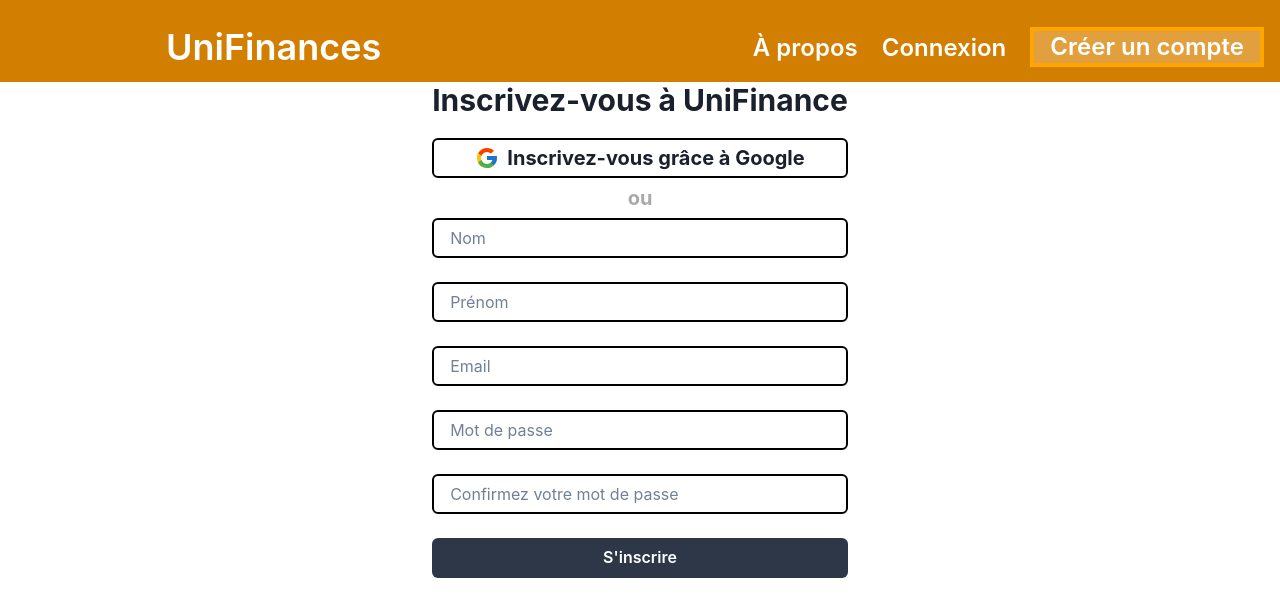
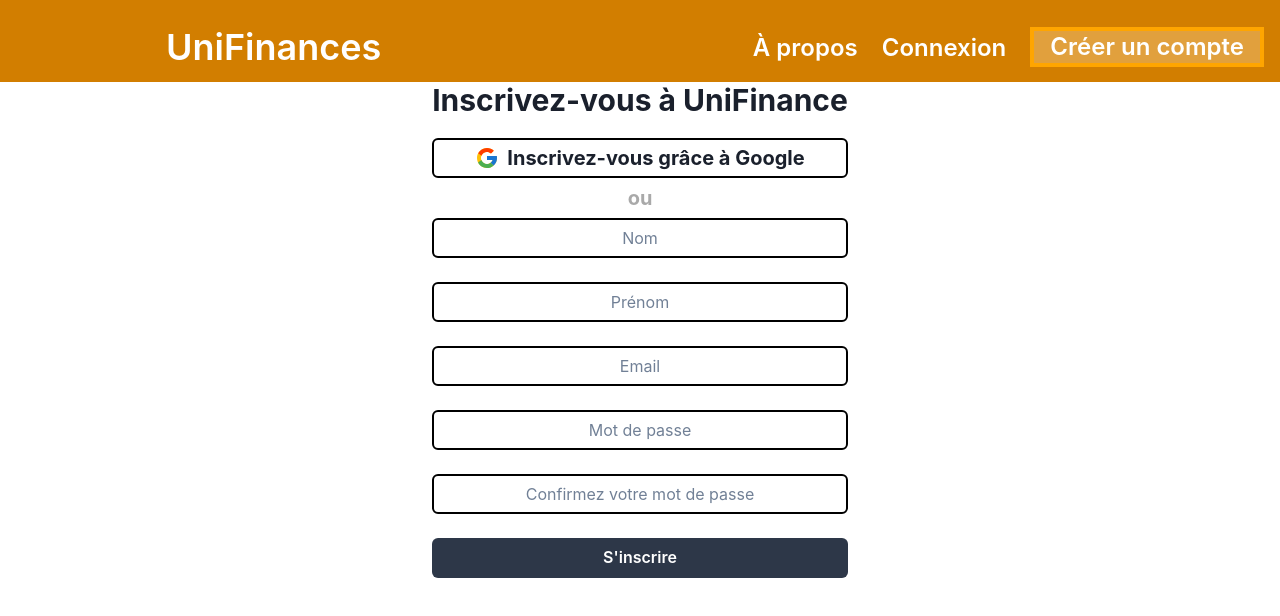
Before and after one commit to DeathFull/3PROJ-Web, a React (Vite) app: page /inscription in a window 1280 px wide. Shown: the top 616 px of the page. Built offline with nearby package versions, Linux system fonts and the light colour scheme.

Commit message:
update: center vertically

```diff
--- a/src/components/auth/CreateAccount.tsx
+++ b/src/components/auth/CreateAccount.tsx
@@ -1,7 +1,13 @@
-import {SetStateAction, useContext, useState} from "react";
-import {Button, FormControl, FormErrorMessage, Input, Stack} from "@chakra-ui/react";
+import { SetStateAction, useContext, useState } from "react";
+import {
+  Button,
+  FormControl,
+  FormErrorMessage,
+  Input,
+  Stack,
+} from "@chakra-ui/react";
 import instance from "../../api/ApiConfig.tsx";
-import {AuthContext} from "../../context/AuthContext.tsx";
+import { AuthContext } from "../../context/AuthContext.tsx";
 
 function CreateAccount() {
   const [firstname, setFirstname] = useState("");
@@ -10,14 +16,17 @@
   const [password, setPassword] = useState("");
   const [confirmPassword, setConfirmPassword] = useState("");
   const [errorMessage, setErrorMessage] = useState("");
-    const authContext = useContext(AuthContext)
+  const authContext = useContext(AuthContext);
 
-
-    const handlePasswordChange = (event: { target: { value: SetStateAction<string>; }; }) => {
+  const handlePasswordChange = (event: {
+    target: { value: SetStateAction<string> };
+  }) => {
     setPassword(event.target.value);
   };
 
-    const handleConfirmPasswordChange = (event: { target: { value: SetStateAction<string>; }; }) => {
+  const handleConfirmPasswordChange = (event: {
+    target: { value: SetStateAction<string> };
+  }) => {
     setConfirmPassword(event.target.value);
   };
 
@@ -27,26 +36,51 @@
     } else if (password !== confirmPassword) {
       setErrorMessage("Les mots de passe ne correspondent pas.");
     } else {
-            instance.post("users/register", {firstname, lastname, email, password})
-                .then(r => {
-                    const token = r.data.token
+      instance
+        .post("users/register", { firstname, lastname, email, password })
+        .then((r) => {
+          const token = r.data.token;
           authContext.setToken(token);
         })
-                .catch(error => {
-                    console.error("erreur lors de l'inscription :", error)
-                })
-
+        .catch((error) => {
+          console.error("erreur lors de l'inscription :", error);
+        });
     }
   };
 
   return (
     <Stack spacing={3}>
-            <Input mb={3} border="2px solid black" name="lastname" onChange={e => setLastname(e.target.value)} placeholder="Nom" value={lastname}/>
-            <Input mb={3} border="2px solid black" name="firstname" onChange={e => setFirstname(e.target.value)} placeholder="Prénom" value={firstname}/>
-            <Input mb={3} border="2px solid black" name="email" onChange={e => setEmail(e.target.value)} placeholder="Email" value={email}/>
+      <Input
+        mb={3}
+        textAlign={"center"}
+        border="2px solid black"
+        name="lastname"
+        onChange={(e) => setLastname(e.target.value)}
+        placeholder="Nom"
+        value={lastname}
+      />
+      <Input
+        mb={3}
+        textAlign={"center"}
+        border="2px solid black"
+        name="firstname"
+        onChange={(e) => setFirstname(e.target.value)}
+        placeholder="Prénom"
+        value={firstname}
+      />
+      <Input
+        mb={3}
+        textAlign={"center"}
+        border="2px solid black"
+        name="email"
+        onChange={(e) => setEmail(e.target.value)}
+        placeholder="Email"
+        value={email}
+      />
       <FormControl isInvalid={errorMessage !== ""}>
         <Input
           mb={3}
+          textAlign={"center"}
           border="2px solid black"
           onChange={handlePasswordChange}
           placeholder="Mot de passe"
@@ -58,6 +92,7 @@
       <FormControl isInvalid={errorMessage !== ""}>
         <Input
           mb={3}
+          textAlign={"center"}
           border="2px solid black"
           onChange={handleConfirmPasswordChange}
           placeholder="Confirmez votre mot de passe"
@@ -70,7 +105,7 @@
         mb={8}
         color="white"
         bg="gray.700"
-                _hover={{bg: "gray.600"}}
+        _hover={{ bg: "gray.600" }}
         onClick={handleSubmit}
       >
         S'inscrire
```
Lines whose indentation alone changed are shown as unchanged.
